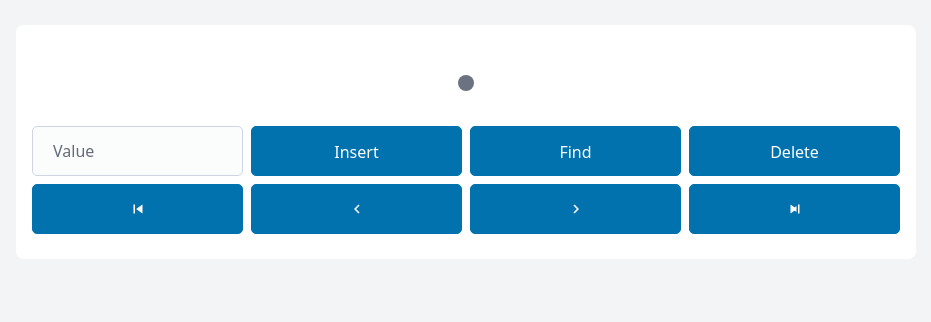
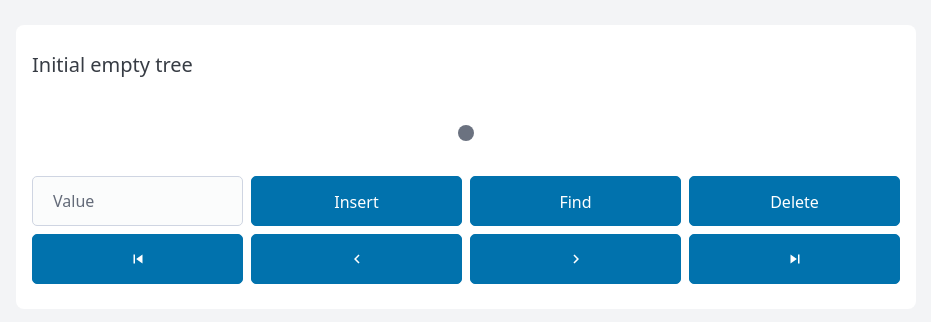
Before and after one commit to escoberik/RBTVisualizer, a React (Vite) app: page / in a window 1280 px wide. Shown: the top 322 px of the page, without its empty margins (174-1105 px from the left). Built offline with nearby package versions, Linux system fonts and the light colour scheme.

Commit message:
Refactoring and Cleanup

```diff
--- a/src/RBT/RBTHistory.ts
+++ b/src/RBT/RBTHistory.ts
@@ -1,14 +1,23 @@
-import RBTreeSnapshot from "./RBTreeSnapshot";
+import RBTSnapshot from "./RBTSnapshot";
 import RBTree from "./RBTree";
 
 export default class RBTHistory {
-  snapshots: RBTreeSnapshot[];
+  snapshots: RBTSnapshot[];
 
   constructor(tree: RBTree, initialMessage: string) {
-    this.snapshots = [new RBTreeSnapshot(tree.clone(), initialMessage)];
+    this.snapshots = [new RBTSnapshot(tree.clone(), initialMessage)];
   }
 
   log(tree: RBTree, message: string) {
-    this.snapshots.push(new RBTreeSnapshot(tree.clone(), message));
+    this.snapshots.push(new RBTSnapshot(tree.clone(), message));
+  }
+
+  getSnapshot(index: number): RBTSnapshot | null {
+    if (index < 0 || index >= this.snapshots.length) return null;
+    return this.snapshots[index];
+  }
+
+  get length(): number {
+    return this.snapshots.length;
   }
 }
--- a/src/RBT/RBTreeSnapshot.ts
+++ b/src/RBT/RBTSnapshot.ts
@@ -1,6 +1,6 @@
 import RBTree from "./RBTree";
 
-export default class RBTreeSnapshot {
+export default class RBTSnapshot {
   readonly tree: RBTree;
   readonly description: string;
 
--- a/src/RBT/RBTree.ts
+++ b/src/RBT/RBTree.ts
@@ -1,6 +1,6 @@
 import RBTNode from "./RBTNode";
 import RBTHistory from "./RBTHistory";
-import RBTreeSnapshot from "./RBTreeSnapshot";
+import RBTSnapshot from "./RBTSnapshot";
 
 export default class RBTree {
   root: RBTNode | null;
@@ -25,7 +25,7 @@ export default class RBTree {
     return newTree;
   }
 
-  log(history: RBTreeSnapshot[], message: string) {
-    history.push(new RBTreeSnapshot(this.clone(), message));
+  log(history: RBTSnapshot[], message: string) {
+    history.push(new RBTSnapshot(this.clone(), message));
   }
 }
--- a/src/TreeVisualizer.tsx
+++ b/src/TreeVisualizer.tsx
@@ -1,130 +1,61 @@
-import { useState } from "react";
+import { useRef, useState } from "react";
+import RBTSnapshot from "./RBT/RBTSnapshot";
+import RBTHistory from "./RBT/RBTHistory";
 import RBTree from "./RBT/RBTree";
-import RBTreeSnapshot from "./RBT/RBTreeSnapshot";
-import RBTHistory from "./RBT/RBTHistory";
-import {
-  SkipFirstIcon,
-  StepBackIcon,
-  StepForwardIcon,
-  SkipLastIcon,
-} from "./icons";
+import Controls from "./TreeVisualizerControls";
+import Renderer from "./TreeVisualizerRenderer";
 
-const NIL_RADIUS = 8;
-const NODE_RADIUS = NIL_RADIUS * 3;
-const PADDING = 25;
-
-function NilNode({ x, y }: { x: number; y: number }) {
-  return <circle cx={x} cy={y} r={NIL_RADIUS} fill="#6b7280" />;
-}
-
-function TreeNode({ x, y, value }: { x: number; y: number; value: number }) {
-  return (
-    <g>
-      <circle cx={x} cy={y} r={NODE_RADIUS} fill="#ef4444" />
-      <text
-        x={x}
-        y={y}
-        textAnchor="middle"
-        dominantBaseline="central"
-        fill="#fff"
-        fontSize="12"
-        fontWeight="bold"
-      >
-        {value}
-      </text>
-    </g>
-  );
-}
-
-function TreeRenderer({ history }: { history: RBTHistory }) {
-  const contentWidth = NIL_RADIUS * 2;
-  const contentHeight = NIL_RADIUS * 2;
-  const width = contentWidth + PADDING * 2;
-  const height = contentHeight + PADDING * 2;
-  const cx = PADDING + NIL_RADIUS;
-  const cy = PADDING + NIL_RADIUS;
-
-  const snapshot = history.snapshots[history.snapshots.length - 1];
-  return (
-    <svg
-      width={width}
-      height={height}
-      style={{ display: "block", margin: "0 auto" }}
-    >
-      {snapshot.tree.root ? (
-        <TreeNode x={cx} y={cy} value={snapshot.tree.root.value} />
-      ) : (
-        <NilNode x={cx} y={cy} />
-      )}
-    </svg>
-  );
-}
-
-function Controls({ onInsert }: { onInsert: (value: number) => void }) {
-  const [value, setValue] = useState("");
-  const [invalid, setInvalid] = useState(false);
-
-  function handleInsert() {
-    const num = Number(value);
-    if (value.trim() === "" || isNaN(num)) {
-      setInvalid(true);
-      return;
-    }
-    onInsert(num);
-    setValue("");
-  }
-
-  return (
-    <div className="controls">
-      <div className="controls-actions">
-        <input
-          type="number"
-          id="node-value"
-          name="node-value"
-          placeholder="Value"
-          value={value}
-          className={invalid ? "invalid" : ""}
-          onChange={(e) => {
-            setValue(e.target.value);
-            setInvalid(false);
-          }}
-        />
-        <button onClick={handleInsert}>Insert</button>
-        <button>Find</button>
-        <button>Delete</button>
-      </div>
-      <div className="controls-nav">
-        <button title="First step">
-          <SkipFirstIcon />
-        </button>
-        <button title="Previous step">
-          <StepBackIcon />
-        </button>
-        <button title="Next step">
-          <StepForwardIcon />
-        </button>
-        <button title="Last step">
-          <SkipLastIcon />
-        </button>
-      </div>
-    </div>
-  );
+function Label({ text }: { text: string }) {
+  return <p>{text}</p>;
 }
 
 export default function TreeVisualizer() {
-  const tree = new RBTree();
-  const [history, setHistory] = useState<RBTHistory>(
-    new RBTHistory(tree.clone(), "Initial empty tree"),
+  const tree = useRef(new RBTree());
+  const history = useRef(
+    new RBTHistory(tree.current.clone(), "Initial empty tree"),
+  );
+  const index = useRef(0);
+  const [snapshot, setSnapshot] = useState<RBTSnapshot>(
+    history.current.getSnapshot(0)!,
   );
 
+  function show(i: number) {
+    const s = history.current.getSnapshot(i);
+    if (s) {
+      index.current = i;
+      setSnapshot(s);
+    }
+  }
+
   function handleInsert(num: number) {
-    setHistory(tree.insert(num));
+    history.current = tree.current.insert(num);
+    show(0);
+  }
+
+  function moveForward() {
+    show(index.current + 1);
+  }
+  function moveBack() {
+    show(index.current - 1);
+  }
+  function moveFirst() {
+    show(0);
+  }
+  function moveLast() {
+    show(history.current.length - 1);
   }
 
   return (
     <div className="visualizer">
-      <TreeRenderer history={history} />
-      <Controls onInsert={handleInsert} />
+      <Label text={snapshot.description} />
+      <Renderer tree={snapshot.tree} />
+      <Controls
+        onInsert={handleInsert}
+        onNext={moveForward}
+        onPrev={moveBack}
+        onFirst={moveFirst}
+        onLast={moveLast}
+      />
     </div>
   );
 }
--- /dev/null
+++ b/src/TreeVisualizerControls.tsx
@@ -0,0 +1,70 @@
+import { useState } from "react";
+import {
+  SkipFirstIcon,
+  StepBackIcon,
+  StepForwardIcon,
+  SkipLastIcon,
+} from "./icons";
+
+export default function TreeVisualizerControls({
+  onInsert,
+  onNext,
+  onPrev,
+  onFirst,
+  onLast,
+}: {
+  onInsert: (value: number) => void;
+  onNext: () => void;
+  onPrev: () => void;
+  onFirst: () => void;
+  onLast: () => void;
+}) {
+  const [value, setValue] = useState("");
+  const [invalid, setInvalid] = useState(false);
+
+  function handleInsert() {
+    const num = Number(value);
+    if (value.trim() === "" || isNaN(num)) {
+      setInvalid(true);
+      return;
+    }
+    onInsert(num);
+    setValue("");
+  }
+
+  return (
+    <div className="controls">
+      <div className="controls-actions">
+        <input
+          type="number"
+          id="node-value"
+          name="node-value"
+          placeholder="Value"
+          value={value}
+          className={invalid ? "invalid" : ""}
+          onChange={(e) => {
+            setValue(e.target.value);
+            setInvalid(false);
+          }}
+        />
+        <button onClick={handleInsert}>Insert</button>
+        <button>Find</button>
+        <button>Delete</button>
+      </div>
+      <div className="controls-nav">
+        <button title="First step" onClick={onFirst}>
+          <SkipFirstIcon />
+        </button>
+        <button title="Previous step" onClick={onPrev}>
+          <StepBackIcon />
+        </button>
+        <button title="Next step" onClick={onNext}>
+          <StepForwardIcon />
+        </button>
+        <button title="Last step" onClick={onLast}>
+          <SkipLastIcon />
+        </button>
+      </div>
+    </div>
+  );
+}
--- /dev/null
+++ b/src/TreeVisualizerRenderer.tsx
@@ -0,0 +1,51 @@
+import RBTree from "./RBT/RBTree";
+
+const NIL_RADIUS = 8;
+const NODE_RADIUS = NIL_RADIUS * 3;
+const PADDING = 25;
+
+function NilNode({ x, y }: { x: number; y: number }) {
+  return <circle cx={x} cy={y} r={NIL_RADIUS} fill="#6b7280" />;
+}
+
+function TreeNode({ x, y, value }: { x: number; y: number; value: number }) {
+  return (
+    <g>
+      <circle cx={x} cy={y} r={NODE_RADIUS} fill="#ef4444" />
+      <text
+        x={x}
+        y={y}
+        textAnchor="middle"
+        dominantBaseline="central"
+        fill="#fff"
+        fontSize="12"
+        fontWeight="bold"
+      >
+        {value}
+      </text>
+    </g>
+  );
+}
+
+export default function TreeRenderer({ tree }: { tree: RBTree }) {
+  const contentWidth = NIL_RADIUS * 2;
+  const contentHeight = NIL_RADIUS * 2;
+  const width = contentWidth + PADDING * 2;
+  const height = contentHeight + PADDING * 2;
+  const cx = PADDING + NIL_RADIUS;
+  const cy = PADDING + NIL_RADIUS;
+
+  return (
+    <svg
+      width={width}
+      height={height}
+      style={{ display: "block", margin: "0 auto" }}
+    >
+      {tree.root ? (
+        <TreeNode x={cx} y={cy} value={tree.root.value} />
+      ) : (
+        <NilNode x={cx} y={cy} />
+      )}
+    </svg>
+  );
+}
--- a/src/icons.tsx
+++ b/src/icons.tsx
@@ -25,7 +25,7 @@ export function StepForwardIcon() {
 export function SkipLastIcon() {
   return (
     <svg viewBox="0 0 24 24" fill="currentColor" width="18" height="18" aria-hidden="true">
-      <path d="M6 18l8.5-6L6 6v12zm2.5-6 5.5 3.9V8.1l-5.5 3.9zM16 6h2v12h-2z" />
+      <path d="M16 6h2v12h-2zM14.5 12 6 18V6z" />
     </svg>
   );
 }
```
